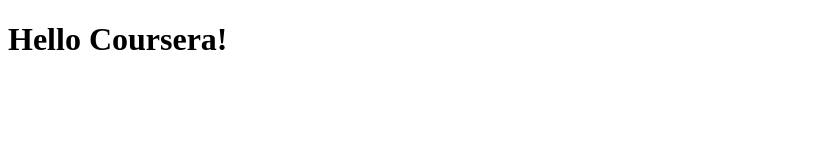
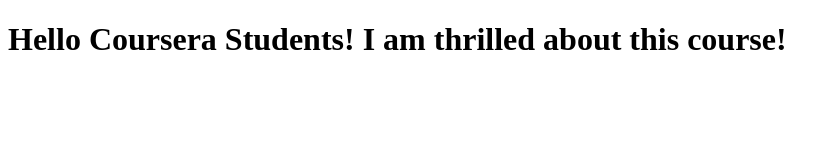
Before and after one commit to zaidfarooq/AngularJS, a plain HTML site: page index.html in a window 1280 px wide. Shown: the whole page, without its empty margins (0-839 px from the left). Drawn offline with Linux system fonts and the light colour scheme.

Commit message:
New Version of Web File

```diff
--- a/index.html
+++ b/index.html
@@ -5,6 +5,6 @@
     <title>Hello Coursera</title>
   </head>
   <body>
-    <h1>Hello Coursera!</h1>
+    <h1>Hello Coursera Students! I am thrilled about this course!</h1>
   </body>
 </html>
```
